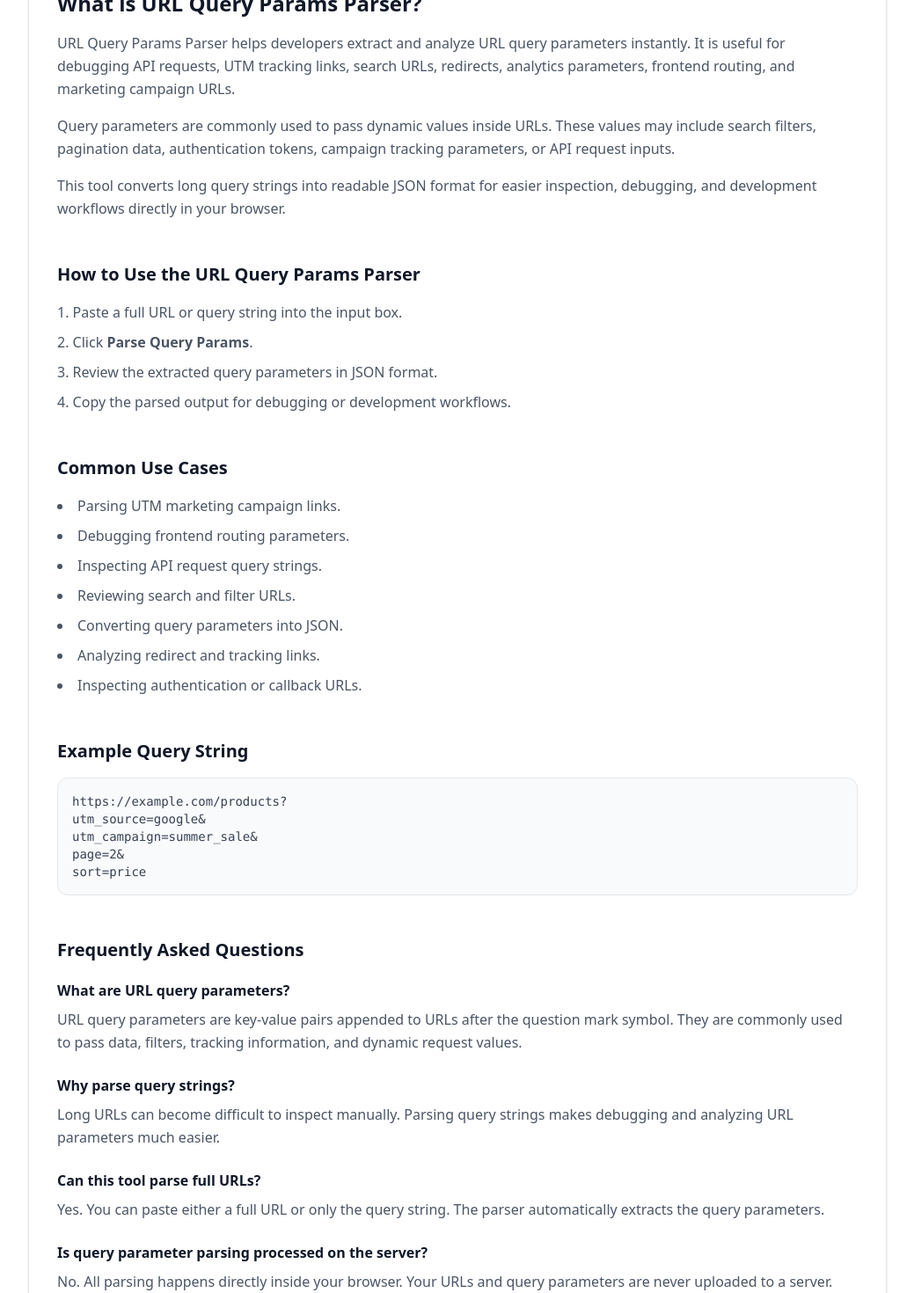
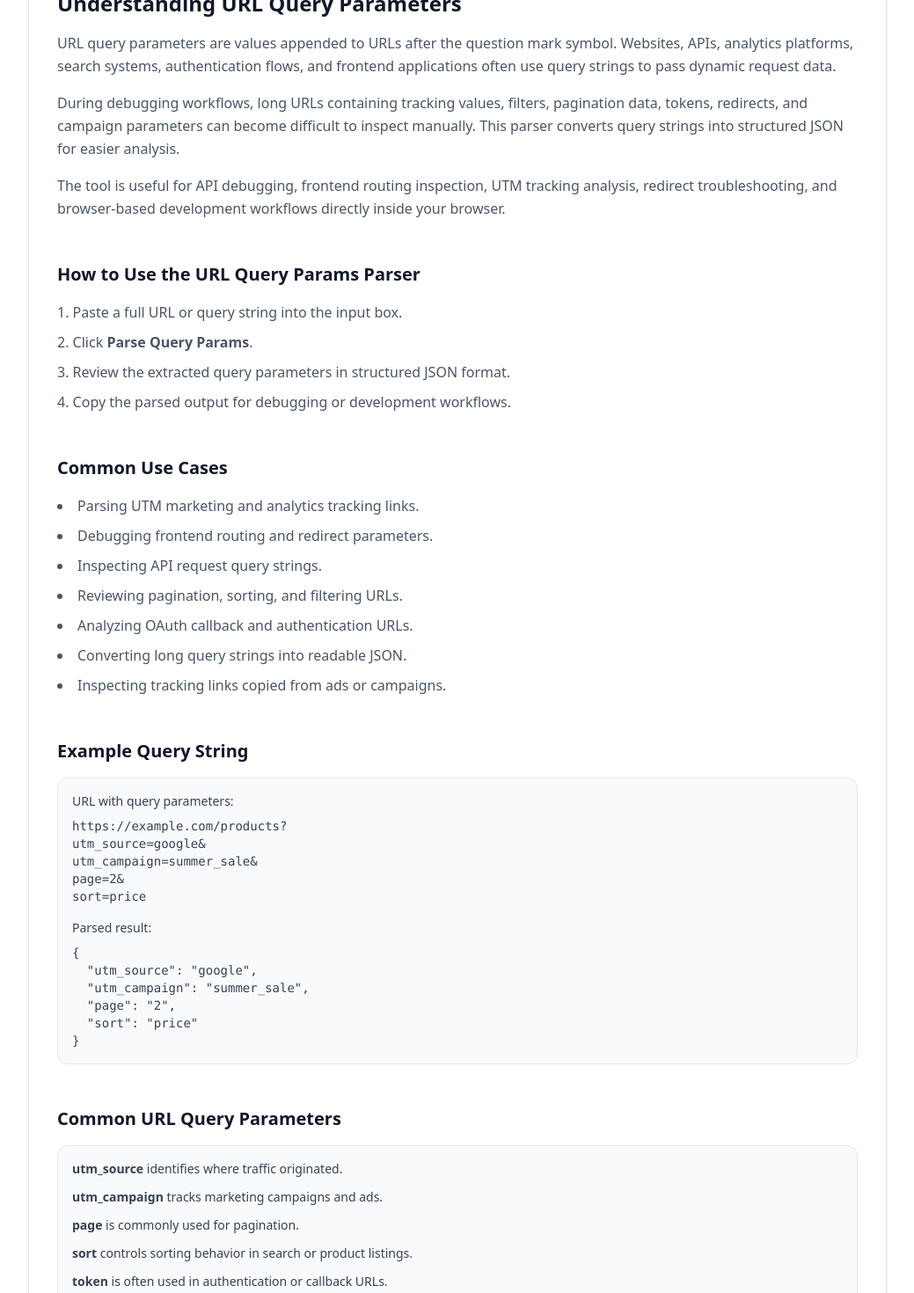
Before and after one commit to vaarunsonawwane-ops/yoryantra-new, a Next.js app: page /tools/url-query-params-parser in a window 1280 px wide. Shown: the part 1100-2570 px from the top of the page at 88% size, without its empty margins (120-1159 px from the left). Built offline with nearby package versions, Linux system fonts and the light colour scheme.

Commit message:
URL Query Params Parser SEO Optimized

```diff
--- a/app/tools/url-query-params-parser/ToolClient.tsx
+++ b/app/tools/url-query-params-parser/ToolClient.tsx
@@ -49,6 +49,7 @@ export default function ToolClient() {
       title="URL Query Params Parser"
       description="Parse URL query parameters instantly with this free online URL Query Params Parser."
     >
+      {/* INPUT */}
       <div>
         <label className="block mb-2 text-sm font-medium text-gray-700">
           URL or Query String
@@ -62,6 +63,7 @@ export default function ToolClient() {
         />
       </div>
 
+      {/* ACTIONS */}
       <div className="mt-5 flex flex-wrap gap-3">
         <button onClick={parseQueryParams} className="yoryantra-btn">
           Parse Query Params
@@ -72,12 +74,14 @@ export default function ToolClient() {
         </button>
       </div>
 
+      {/* ERROR */}
       {error && (
         <div className="mt-6 rounded-xl border border-red-200 bg-red-50 p-4 text-sm text-red-700">
           {error}
         </div>
       )}
 
+      {/* OUTPUT */}
       <div className="mt-8">
         <div className="flex items-center justify-between mb-3">
           <h3 className="text-lg font-semibold text-gray-900">
@@ -99,35 +103,34 @@ export default function ToolClient() {
         </div>
       </div>
 
+      {/* SEO CONTENT */}
       <section className="mt-12 border-t border-gray-200 pt-10 space-y-12">
-  {/* ABOUT */}
         <div>
           <h2 className="text-2xl font-semibold text-gray-900">
-      What is URL Query Params Parser?
+            Understanding URL Query Parameters
           </h2>
 
           <p className="mt-4 text-gray-600 leading-relaxed">
-      URL Query Params Parser helps developers extract and analyze
-      URL query parameters instantly. It is useful for debugging API
-      requests, UTM tracking links, search URLs, redirects, analytics
-      parameters, frontend routing, and marketing campaign URLs.
+            URL query parameters are values appended to URLs after the question
+            mark symbol. Websites, APIs, analytics platforms, search systems,
+            authentication flows, and frontend applications often use query
+            strings to pass dynamic request data.
           </p>
 
           <p className="mt-4 text-gray-600 leading-relaxed">
-      Query parameters are commonly used to pass dynamic values inside
-      URLs. These values may include search filters, pagination data,
-      authentication tokens, campaign tracking parameters, or API request
-      inputs.
+            During debugging workflows, long URLs containing tracking values,
+            filters, pagination data, tokens, redirects, and campaign
+            parameters can become difficult to inspect manually. This parser
+            converts query strings into structured JSON for easier analysis.
           </p>
 
           <p className="mt-4 text-gray-600 leading-relaxed">
-      This tool converts long query strings into readable JSON format for
-      easier inspection, debugging, and development workflows directly in
-      your browser.
+            The tool is useful for API debugging, frontend routing inspection,
+            UTM tracking analysis, redirect troubleshooting, and browser-based
+            development workflows directly inside your browser.
           </p>
         </div>
 
-  {/* HOW TO USE */}
         <div>
           <h2 className="text-xl font-semibold text-gray-900">
             How to Use the URL Query Params Parser
@@ -141,7 +144,7 @@ export default function ToolClient() {
             </li>
 
             <li>
-        Review the extracted query parameters in JSON format.
+              Review the extracted query parameters in structured JSON format.
             </li>
 
             <li>
@@ -150,47 +153,87 @@ export default function ToolClient() {
           </ol>
         </div>
 
-  {/* COMMON USE CASES */}
         <div>
           <h2 className="text-xl font-semibold text-gray-900">
             Common Use Cases
           </h2>
 
           <ul className="mt-4 list-disc list-inside space-y-2 text-gray-600 leading-relaxed">
-      <li>Parsing UTM marketing campaign links.</li>
+            <li>Parsing UTM marketing and analytics tracking links.</li>
 
-      <li>Debugging frontend routing parameters.</li>
+            <li>Debugging frontend routing and redirect parameters.</li>
 
             <li>Inspecting API request query strings.</li>
 
-      <li>Reviewing search and filter URLs.</li>
+            <li>Reviewing pagination, sorting, and filtering URLs.</li>
 
-      <li>Converting query parameters into JSON.</li>
+            <li>Analyzing OAuth callback and authentication URLs.</li>
 
-      <li>Analyzing redirect and tracking links.</li>
+            <li>Converting long query strings into readable JSON.</li>
 
-      <li>Inspecting authentication or callback URLs.</li>
+            <li>Inspecting tracking links copied from ads or campaigns.</li>
           </ul>
         </div>
 
-  {/* EXAMPLE */}
         <div>
           <h2 className="text-xl font-semibold text-gray-900">
             Example Query String
           </h2>
 
           <div className="mt-4 rounded-xl border border-gray-200 bg-gray-50 p-4 text-sm text-gray-700 overflow-auto">
-      <pre className="whitespace-pre-wrap break-words">
+            <p>URL with query parameters:</p>
+
+            <pre className="mt-2 whitespace-pre-wrap break-words">
 {`https://example.com/products?
 utm_source=google&
 utm_campaign=summer_sale&
 page=2&
 sort=price`}
             </pre>
+
+            <p className="mt-4">Parsed result:</p>
+
+            <pre className="mt-2 whitespace-pre-wrap break-words">
+{`{
+  "utm_source": "google",
+  "utm_campaign": "summer_sale",
+  "page": "2",
+  "sort": "price"
+}`}
+            </pre>
           </div>
         </div>
 
-  {/* FAQ */}
+        <div>
+          <h2 className="text-xl font-semibold text-gray-900">
+            Common URL Query Parameters
+          </h2>
+
+          <div className="mt-4 rounded-xl border border-gray-200 bg-gray-50 p-4 text-sm text-gray-700">
+            <ul className="space-y-3">
+              <li>
+                <strong>utm_source</strong> identifies where traffic originated.
+              </li>
+
+              <li>
+                <strong>utm_campaign</strong> tracks marketing campaigns and ads.
+              </li>
+
+              <li>
+                <strong>page</strong> is commonly used for pagination.
+              </li>
+
+              <li>
+                <strong>sort</strong> controls sorting behavior in search or product listings.
+              </li>
+
+              <li>
+                <strong>token</strong> is often used in authentication or callback URLs.
+              </li>
+            </ul>
+          </div>
+        </div>
+
         <div>
           <h2 className="text-xl font-semibold text-gray-900">
             Frequently Asked Questions
@@ -203,21 +246,21 @@ sort=price`}
               </h3>
 
               <p className="mt-2 text-gray-600 leading-relaxed">
-          URL query parameters are key-value pairs appended to URLs after
-          the question mark symbol. They are commonly used to pass data,
-          filters, tracking information, and dynamic request values.
+                Query parameters are key-value pairs appended to URLs that help
+                websites and APIs pass dynamic request data such as filters,
+                tracking values, tokens, search queries, or pagination details.
               </p>
             </div>
 
             <div>
               <h3 className="font-semibold text-gray-900">
-          Why parse query strings?
+                Why inspect query strings?
               </h3>
 
               <p className="mt-2 text-gray-600 leading-relaxed">
-          Long URLs can become difficult to inspect manually. Parsing
-          query strings makes debugging and analyzing URL parameters much
-          easier.
+                Developers inspect query strings while debugging APIs,
+                redirects, frontend routing, analytics tracking, authentication
+                callbacks, and search filtering systems.
               </p>
             </div>
 
@@ -227,8 +270,19 @@ sort=price`}
               </h3>
 
               <p className="mt-2 text-gray-600 leading-relaxed">
-          Yes. You can paste either a full URL or only the query string.
-          The parser automatically extracts the query parameters.
+                Yes. You can paste either a complete URL or only the query
+                string. The parser automatically extracts the query parameters.
+              </p>
+            </div>
+
+            <div>
+              <h3 className="font-semibold text-gray-900">
+                Does this support URL encoded values?
+              </h3>
+
+              <p className="mt-2 text-gray-600 leading-relaxed">
+                Yes. Encoded query parameter values are automatically decoded
+                when possible.
               </p>
             </div>
 
@@ -245,11 +299,16 @@ sort=price`}
           </div>
         </div>
 
-  {/* RELATED TOOLS */}
         <div>
           <h2 className="text-xl font-semibold text-gray-900">
             Related Tools
           </h2>
+
+          <p className="mt-3 text-gray-600 leading-relaxed">
+            Query parameter debugging often connects with redirects, API
+            requests, HTTP headers, tracking links, cookies, and frontend
+            routing workflows.
+          </p>
 
           <div className="mt-4 flex flex-wrap gap-3">
             <Link
```
Lines whose indentation alone changed are shown as unchanged.
